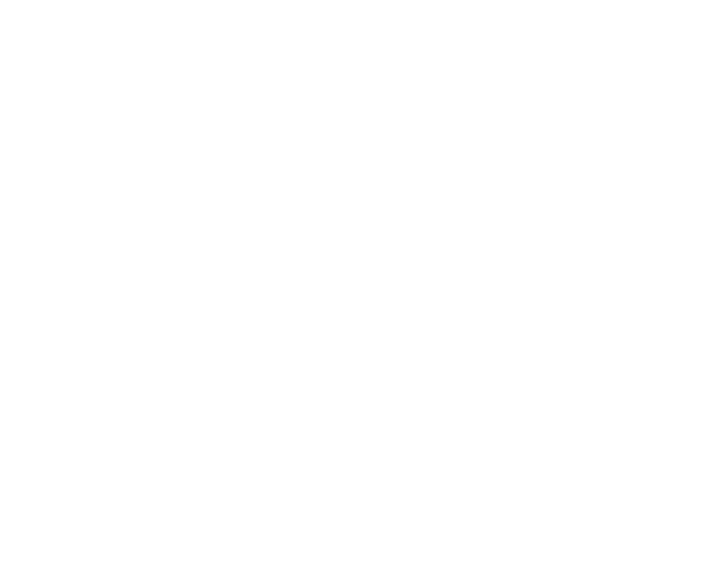
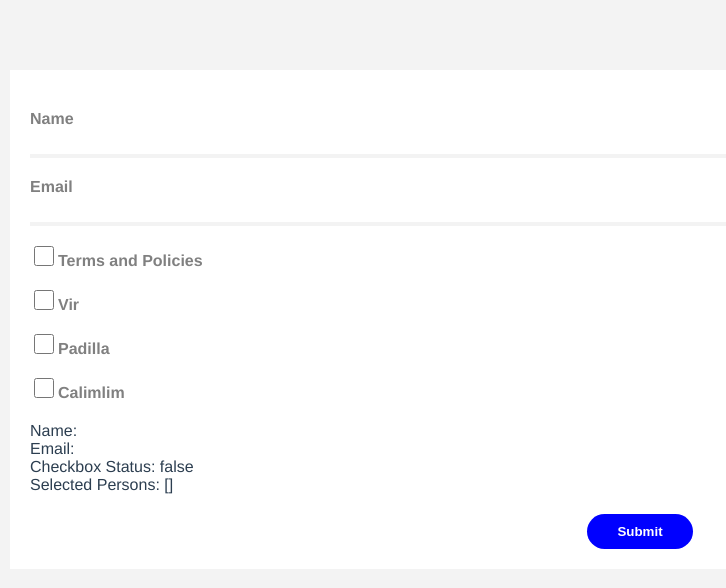
Before and after one commit to vircalimlim/First-Vue-App, a Vue app: page / in a window 1280 px wide. Shown: the top 588 px of the page, without its empty margins (0-726 px from the left). Built offline with nearby package versions, Linux system fonts and the light colour scheme.

Commit message:
added form design and little bit validation/ submit without refresh

```diff
--- a/src/App.vue
+++ b/src/App.vue
@@ -1,9 +1,13 @@
 <template>
-
+  <Forms></Forms>
 </template>
 
 <script>
+import Forms from './components/Forms.vue'
 export default{
+  components: {
+    Forms
+  }
 
 }
 </script>
@@ -13,8 +17,9 @@
   font-family: Avenir, Helvetica, Arial, sans-serif;
   -webkit-font-smoothing: antialiased;
   -moz-osx-font-smoothing: grayscale;
-  text-align: center;
+  tedxt-align: center;
   color: #2c3e50;
   margin-top: 60px;
+  padding: 10px;
 }
 </style>
--- /dev/null
+++ b/src/components/Forms.vue
@@ -0,0 +1,120 @@
+<template>
+  <form @submit.prevent="handleSubmit">
+  <div class="form-group">
+    <label>Name</label>
+    <input type="text" v-model="name">
+  </div>
+
+  <div class="form-group">
+    <label>Email</label>
+    <input type="text" v-model="email">
+    <p>{{emailError}}</p>
+  </div>
+
+  <div class="form-group">
+    <label>
+    <input type="checkbox" v-model="terms">Terms and Policies</label>
+  </div>
+
+  <div class="form-group">
+    <label>
+    <input type="checkbox" v-model="persons" value="Vir">Vir</label>
+  </div>
+
+  <div class="form-group">
+    <label>
+    <input type="checkbox" v-model="persons" value="Padilla">Padilla</label>
+  </div>
+
+  <div class="form-group">
+    <label>
+    <input type="checkbox" v-model="persons" value="Calimlim">Calimlim</label>
+  </div>
+
+  <div class="form-group">
+    <p>Name: {{name}}</p>
+    <p>Email: {{email}}</p>
+    <p>Checkbox Status: {{terms}}</p>
+    <p>Selected Persons: {{persons}}</p>
+  </div>
+
+  <div class="form-group btn">
+    <button>Submit</button>
+  </div>
+</form>
+</template>
+
+<script>
+  export default{
+    data(){
+      return{
+        name: '',
+        email: '',
+        terms: false,
+        persons: [],
+        emailError: ''
+      }
+    },
+
+    methods: {
+      handleSubmit(){
+        this.emailError = this.email.length < 5 ? 'Email too short' : ''
+      }
+    }
+  }
+</script>
+
+
+<style>
+html{
+  background-color: #f3f3f3;
+}
+  *{
+    margin: 0;
+    padding: 0;
+  }
+  form{
+    padding: 20px;
+    background-color: white;
+  }
+  .form-group{
+    bordser-bottom: 2px solid gray;
+    margin-top: 20px;
+  }
+  input[type="text"]{
+    border: 0;
+    border-bottom: 4px solid #f3f3f3;
+    outline: none ;
+    outline-color: gray;
+    font-size: 19px;
+    padding: 2px 3px;
+    width: 80vw;
+
+  }
+  input[type="checkbox"]{
+    color: blue;
+    background: blue;
+    height: 20px;
+    width: 20px;
+    margin: 0 4px;
+  }
+  label{
+    display: block;
+    font-weight: bold;
+    color: gray;
+  }
+  button{
+    border: 0;
+    border-radius: 20px;
+    padding: 10px 30px;
+    background-color: blue;
+    color: white;
+    font-weight: bolder;
+    outline: none;
+    cursor: pointer;
+  }
+  .btn{
+    text-align: center;
+  }
+
+</style>
```
